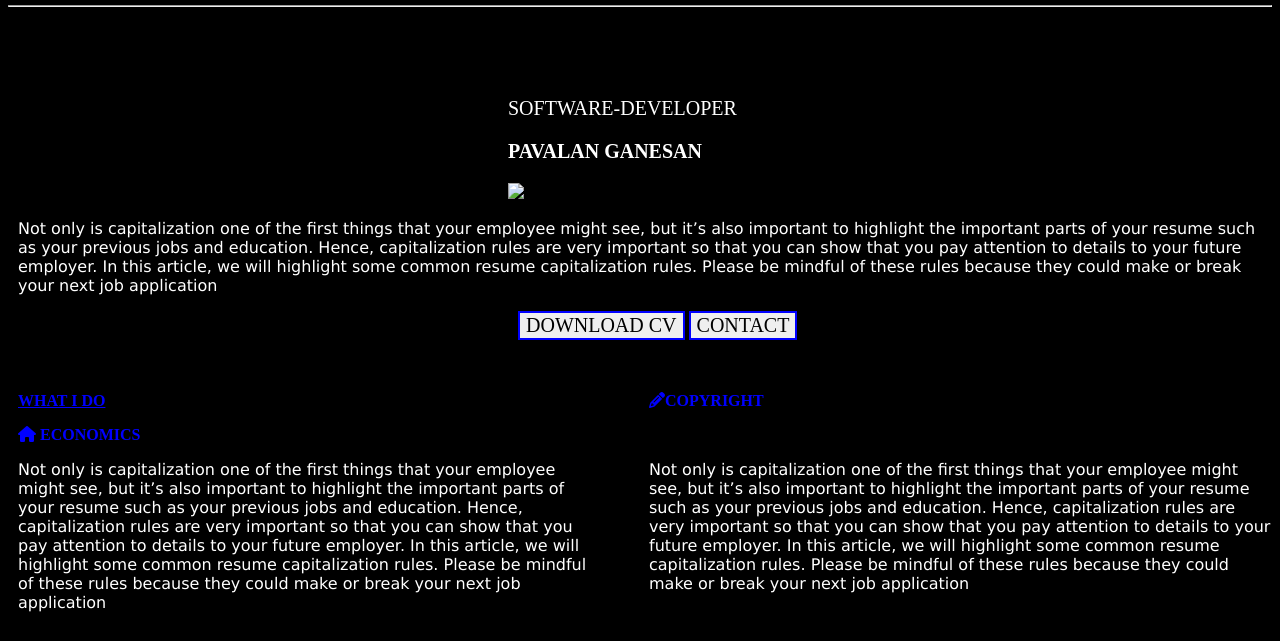
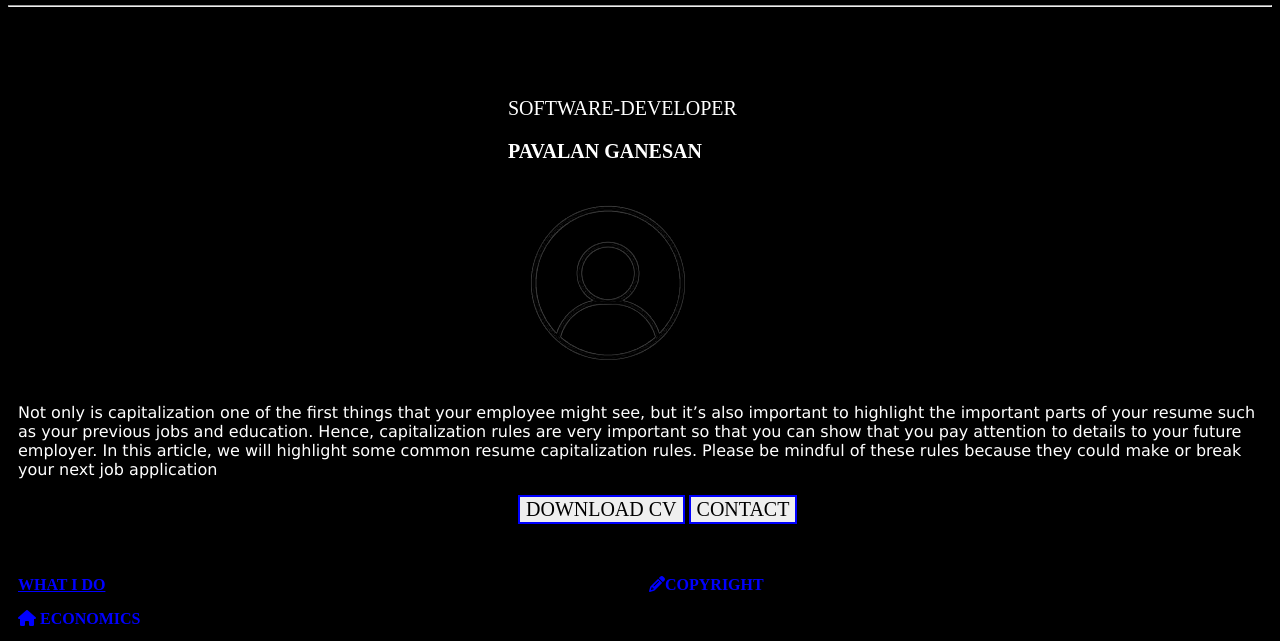
Before and after one commit to Pavalanganesan2368/PAVALAN, a plain HTML site: page resume.html in a window 1280 px wide. Shown: the part 97-738 px from the top of the page. Drawn offline with Linux system fonts and the light colour scheme.

Commit message:
add html

```diff
--- a/resume.html
+++ b/resume.html
@@ -129,7 +129,7 @@
     </div>
 
     <div class="images">
-        <img src="sample profiles.jpg">
+        <img src="sample_profiles-removebg-preview.png">
     </div>
     <div class="para2">
         <div>
```
Also changed, not shown: index.html (renamed from webpage.html), sample_profiles-removebg-preview.png (added).
